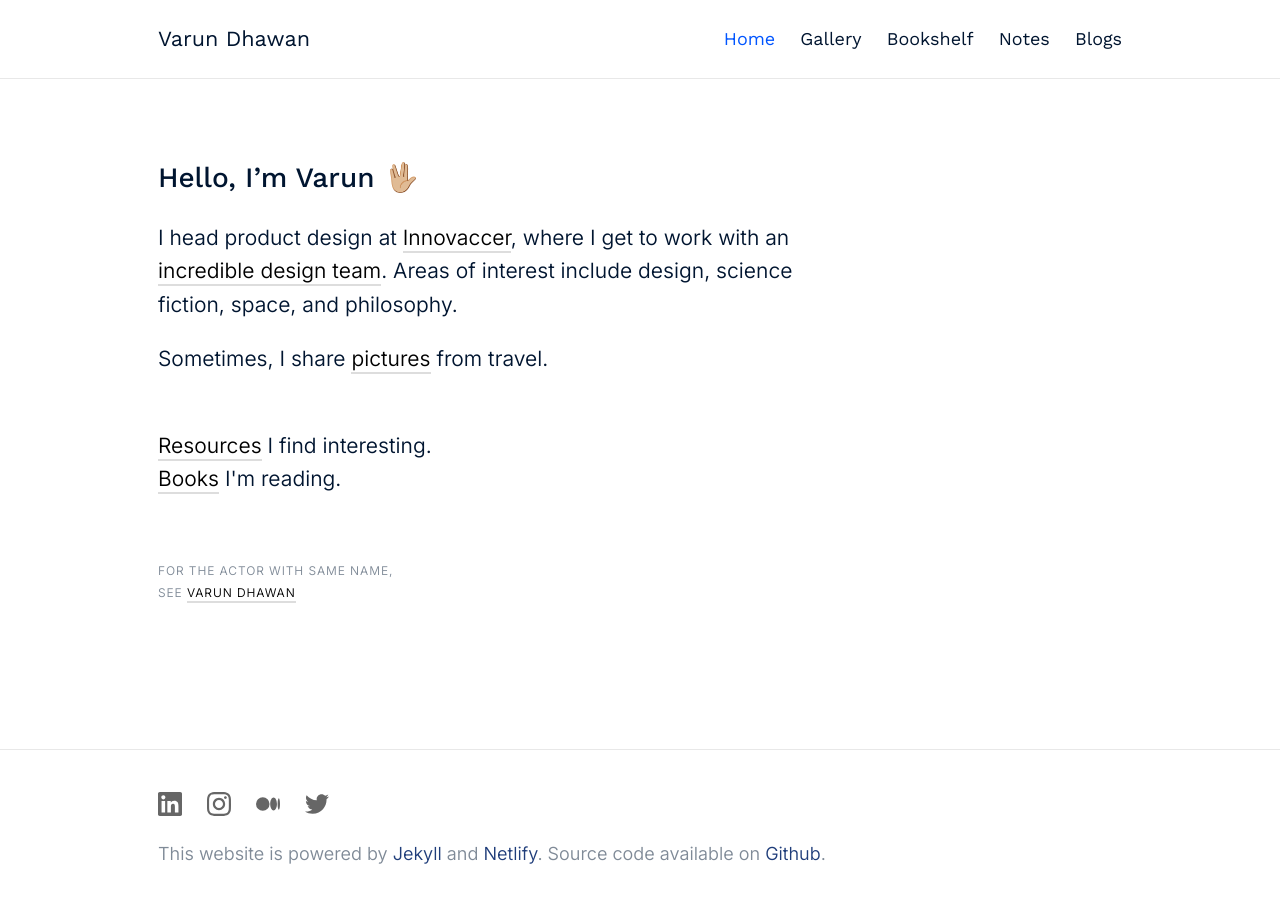
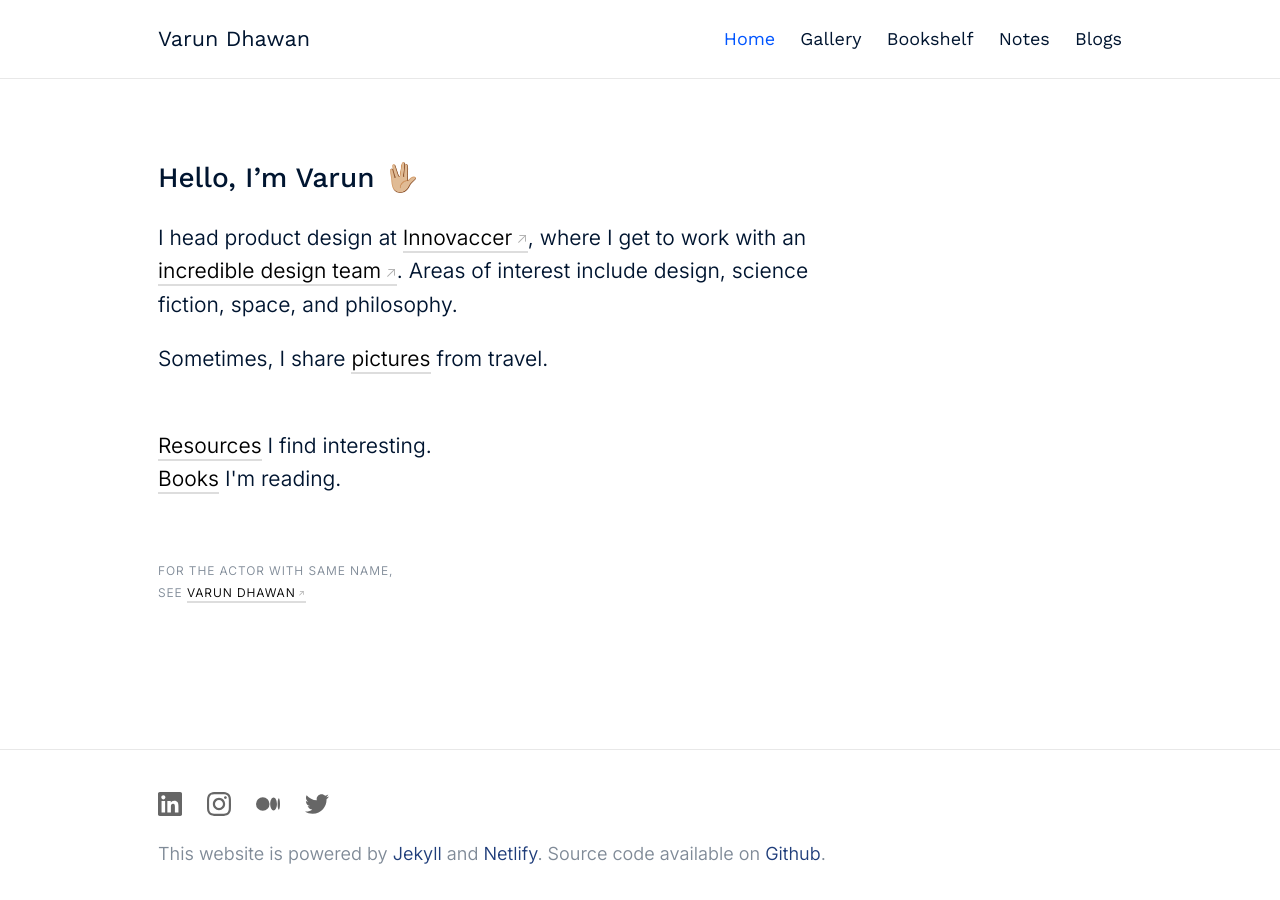
Before and after one commit to varundhawan5792/varundhawan.com, a Jekyll site: the page built from _pages/index.html, in a window 1280 px wide. Built offline with Jekyll 4.4.1, drawn with Linux system fonts in a browser that asks for light colours.

Commit message:
Fix: CSS

```diff
--- a/_layouts/blank.html
+++ b/_layouts/blank.html
@@ -34,6 +34,8 @@
         </main>
 
         {%- include footer.html -%}
+        {% if page.preview != false %}
         {% include link-previews.html wrapperQuerySelector="content" %}
+        {% endif %}
     </body>
 </html>
--- a/_pages/index.html
+++ b/_pages/index.html
@@ -10,8 +11,8 @@ excerpt: Varun Dhawan | Product Designer
     <div class="section">
       <div class="section-content">
         <h1 class="section-heading">Hello, I’m Varun 🖖🏼</h1>
-        <p>I head product design at <a href="http://innovaccer.com" target="_blank">Innovaccer</a>, where I get to work
-          with an <a href="https://www.instagram.com/innovaccerdsgn" target="_blank">incredible design team</a>. Areas of interest include design, science fiction, space, and philosophy.</p>
+        <p>I head product design at <a class="external-link" href="http://innovaccer.com" target="_blank">Innovaccer</a>, where I get to work
+          with an <a class="external-link" href="https://www.instagram.com/innovaccerdsgn" target="_blank">incredible design team</a>. Areas of interest include design, science fiction, space, and philosophy.</p>
         <p>Sometimes, I share <a href="/gallery" class="internal-link">pictures</a> from travel.</p><br/>
         <p>
           <a href="/notes/links" class="internal-link">Resources</a> I find interesting.<br/>
@@ -22,7 +23,7 @@ excerpt: Varun Dhawan | Product Designer
     </div>
     <div class="section">
       <div class="section-title">
-        For the actor with same name,<br/> see <a href="https://twitter.com/varun_dvn">Varun Dhawan</a>
+        For the actor with same name,<br/> see <a class="external-link" href="https://twitter.com/varun_dvn">Varun Dhawan</a>
       </div>
     </div>
     <div class="section footnote hide">
--- a/_sass/minima/_base.scss
+++ b/_sass/minima/_base.scss
@@ -118,11 +118,17 @@ a {
     font-size: 0.7em;
     content: "↗";
     color: #aaaaaa;
+    padding: 0 0 0 0.3em;
+    transition: color 120ms ease-out
   }
   &.internal-link:after,
   &.footnote:after,
   &.reversefootnote:after {
     content: "";
+  }
+
+  &.external-link:hover:after {
+    color: lighten($brand-color, 15%);
   }
 
   .social-media-list &:hover {
@@ -133,6 +139,16 @@ a {
     }
   }
 }
+/* external links */
+// a[href*="//"]:not([href*="varundhawan.com"]):after,
+// a[href*="//"]:not([href*="localhost"]):after,
+// a.external-link {
+//   position: relative;
+//   top: -0.05em;
+//   padding: 0 2px;
+//   content: "↗";
+//   color: #aaaaaa;
+// }
 a.internal-link {
   // border-color: #8b88e6;
   // background-color: #efefff;
```
Also changed, not shown: other parts of _pages/index.html (+1 -0 lines).
